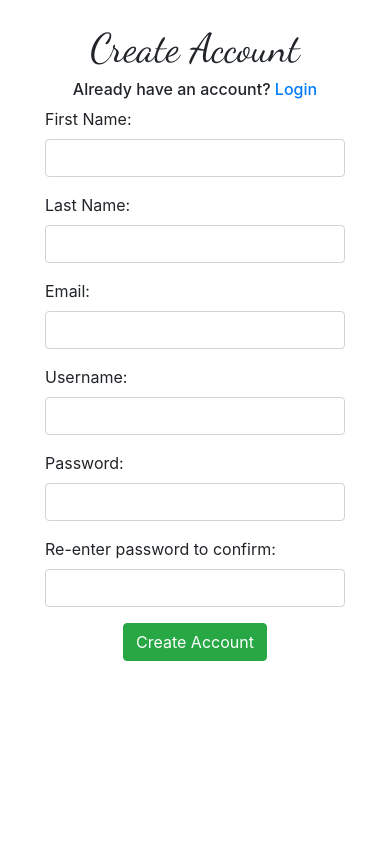
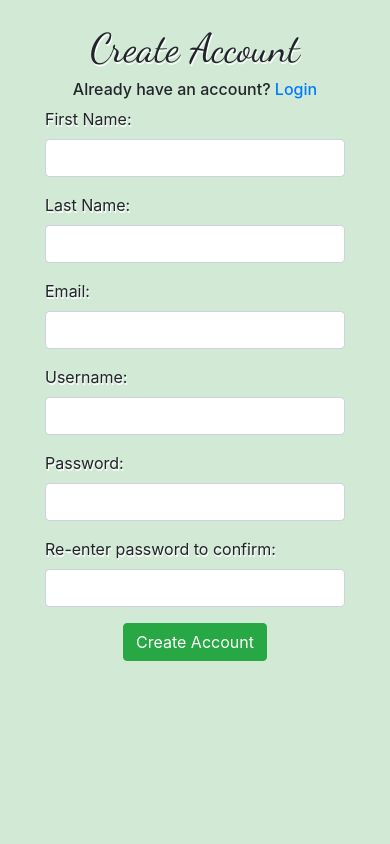
Before and after one commit to SianJade/PlantPal, a Flask app: page /user/new in a window 390 px wide. Shown: the part 56-900 px from the top of the page. Run offline with Flask 2, Linux system fonts and the light colour scheme; some libraries are stand-ins or nearby versions.

Commit message:
Change background colour on small and medium devices to very light green to fit with colour scheme

```diff
--- a/static/css/style.css
+++ b/static/css/style.css
@@ -207,7 +207,7 @@ p {
     }
 
     .bg-img {
-        background-color: #fff;
+        background-color: #D2E9D6;
         background-image: none;
     }
 
@@ -282,7 +282,7 @@ p {
     }
 
     .bg-img {
-        background-color: #fff;
+        background-color: #D2E9D6;
         background-image: none;
     }
 
```
